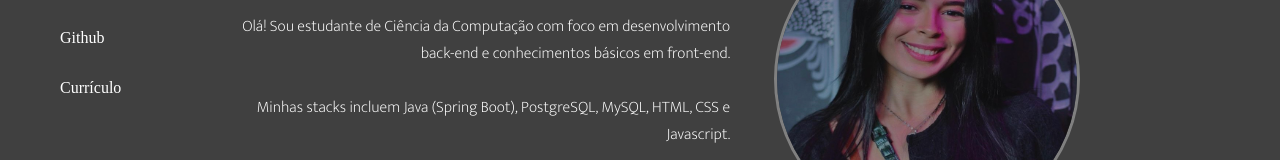
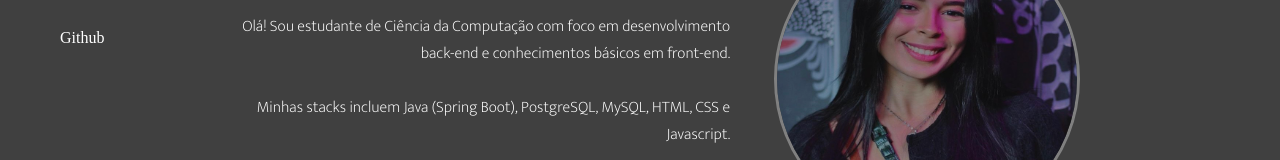
Before and after one commit to Jesslencs/Portfolio, a plain HTML site: page index.html in a window 1280 px wide. Shown: the part 224-384 px from the top of the page. Drawn offline with Linux system fonts and the light colour scheme.

Commit message:
organizando links

```diff
--- a/index.html
+++ b/index.html
@@ -20,7 +20,7 @@
                 <li><a href="Projetos.html">Projetos</a></li>
                 <li><a href="contatos.html">Contatos</a></li>
                 <li><a href="https://github.com/Jesslencs" target="_blank" >Github</a> </li>
-                <li><a href="https://www.dropbox.com/scl/fi/rf3e0ez166qpwhdaxoh1v/Currico-Jessica-Alencar.pdf?rlkey=ostf4cl52let4n0ha0s1663b7&dl=0">Currículo</a></li>
+
             </ul>
 
             <div class="profile-picture">
```
